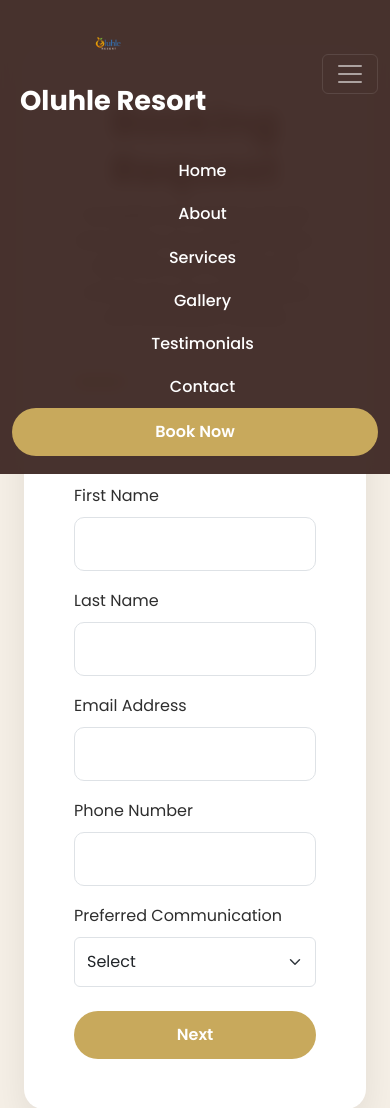
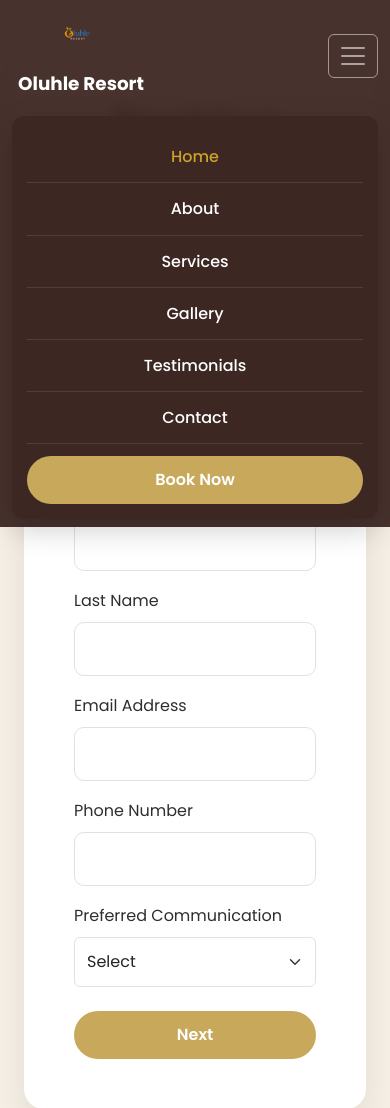
Before and after one commit to BonoloLekay/Oluhle_website, a Flask app: page /booking-request in a window 390 px wide, after a click that opens the changed part. Shown: the top 1108 px of the page. Run offline with Flask 3, Linux system fonts and the light colour scheme.

Commit message:
Make navbar responsive on mobile

```diff
--- a/app/static/css/styles.css
+++ b/app/static/css/styles.css
@@ -53,37 +53,145 @@ section {
 /* =========================
    NAVBAR
 ========================= */
-
 .navbar {
     background: rgba(62, 39, 35, 0.95);
-
     backdrop-filter: blur(8px);
-
     transition: 0.4s;
-
-  padding: 18px 0;
+    padding: 12px 0;
 }
 
 .navbar-brand {
+    display: flex;
+    align-items: center;
+    color: white !important;
     font-size: 1.7rem;
-
     font-weight: 700;
-
-  color: white !important;
+    white-space: nowrap;
 }
 
-.nav-link {
+.resort-logo {
+    height: 55px;
+    width: auto;
+    max-width: 180px;
+    object-fit: contain;
+}
+
+.navbar-brand-text {
+    margin-left: 10px;
+}
+
+
+/* Navigation links */
+
+.navbar .nav-link {
     color: white !important;
-
     margin-left: 15px;
-
     font-weight: 500;
-
     transition: 0.3s;
 }
 
-.nav-link:hover {
+.navbar .nav-link:hover,
+.navbar .nav-link.active {
     color: var(--gold) !important;
+}
+
+
+/* Mobile hamburger */
+
+.navbar-toggler {
+    border: 1px solid rgba(255, 255, 255, 0.5);
+    padding: 7px 10px;
+}
+
+.navbar-toggler:focus {
+    box-shadow: none;
+}
+
+
+/* =========================
+MOBILE NAVBAR
+========================= */
+
+@media (max-width: 991.98px) {
+
+    .navbar {
+        padding: 10px 0;
+    }
+
+    .navbar-collapse {
+        margin-top: 12px;
+        padding: 15px;
+
+        background: rgba(62, 39, 35, 0.98);
+
+        border-radius: 12px;
+
+        box-shadow: 0 10px 30px rgba(0, 0, 0, 0.2);
+    }
+
+    .navbar-nav {
+        text-align: center;
+        align-items: stretch !important;
+        margin-top: 0 !important;
+    }
+
+    .navbar .nav-item {
+        width: 100%;
+    }
+
+    .navbar .nav-link {
+        margin-left: 0;
+        padding: 12px 10px;
+
+        border-bottom: 1px solid rgba(255, 255, 255, 0.1);
+    }
+
+    .navbar .nav-link:hover {
+        background: rgba(255, 255, 255, 0.08);
+        border-radius: 8px;
+    }
+
+    /* Book Now */
+
+    .navbar .btn-gold {
+        display: block;
+        width: 100%;
+
+        margin-top: 12px;
+
+        text-align: center;
+    }
+
+}
+
+
+/* =========================
+SMALL PHONES
+========================= */
+
+@media (max-width: 576px) {
+
+    .navbar {
+        padding: 8px 0;
+    }
+
+    .resort-logo {
+        height: 45px;
+        max-width: 150px;
+    }
+
+    .navbar-brand {
+        font-size: 1.15rem;
+    }
+
+    .navbar-brand-text {
+        margin-left: 6px;
+    }
+
+    .navbar-toggler {
+        padding: 6px 9px;
+    }
+
 }
 
 /* =========================
@@ -304,11 +412,6 @@ footer hr {
 }
 
 @media (max-width: 768px) {
-  .navbar-nav {
-    text-align: center;
-
-    margin-top: 20px;
-  }
 
     .hero h1 {
         font-size: 2.2rem;
@@ -316,9 +419,9 @@ footer hr {
 
     .hero-buttons a {
         display: block;
-
         margin-bottom: 15px;
     }
+
 }
 
 /* =========================
@@ -833,25 +936,6 @@ textarea {
   }
 }
 
-.resort-logo {
-    height: 55px;
-    width: auto;
-    object-fit: contain;
-}
-
-.resort-logo {
-    width: auto;
-    max-width: 180px;
-    object-fit: contain;
-}
-
-@media (max-width: 768px) {
-    .resort-logo {
-        height: 45px;
-        max-width: 150px;
-    }
-}
-
 /* ================= RESORT GALLERY ================= */
 
 .gallery-category-section {
--- a/app/templates/layouts/base.html
+++ b/app/templates/layouts/base.html
@@ -37,16 +37,21 @@
   <body>
     <!-- ================= NAVBAR ================= -->
 
+
     <nav class="navbar navbar-expand-lg navbar-dark fixed-top">
       <div class="container">
         <!-- Logo -->
 
         <a href="{{ url_for('home.home') }}" class="navbar-brand d-flex align-items-center">
-    <img src="{{ url_for('static', filename='images/logo.png') }}"
-         alt="Oluhle Resort Logo"
-         class="resort-logo">
+    <img
+    src="{{ url_for('static', filename='images/logo.png') }}"
+    alt="Oluhle Resort Logo"
+    class="resort-logo"
+>
 
-    <span class="ms-2">Oluhle Resort</span>
+<span class="navbar-brand-text">
+    Oluhle Resort
+</span>
 </a>
 
         <!-- Mobile Toggle -->
```
Lines whose indentation alone changed are shown as unchanged.
